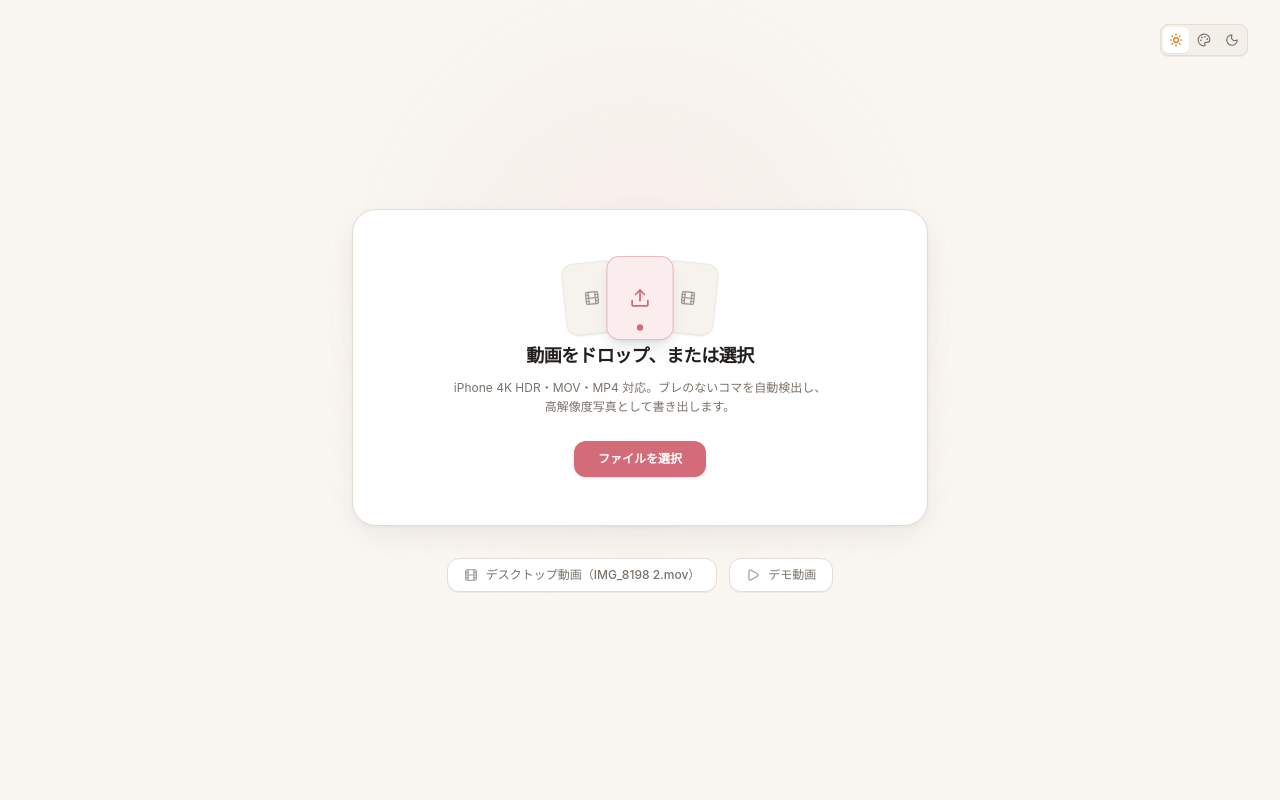
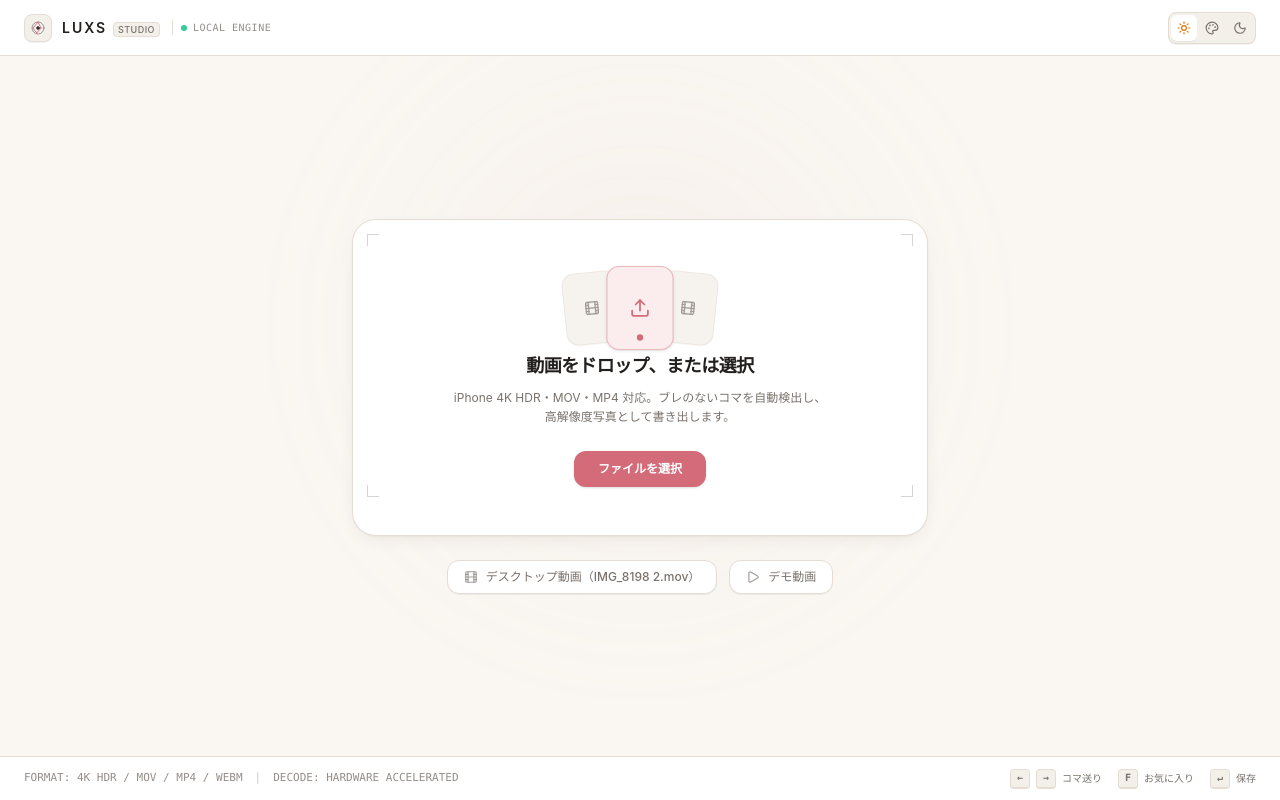
Before and after one commit to srtxx/luxs, a Next.js app: page / in a window 1280 px wide. Built offline with nearby package versions, Linux system fonts and the light colour scheme.

Commit message:
feat(ui): integrate permanent studio header, brand monogram, metrology readout, and viewfinder craft

```diff
--- a/src/app/globals.css
+++ b/src/app/globals.css
@@ -99,6 +99,39 @@ html, body {
   border: 1px solid var(--surface-border);
 }
 
+/* Tactile surface with subtle edge highlight */
+.tactile-surface {
+  box-shadow: inset 0 1px 0 rgba(255, 255, 255, 0.15), var(--elevation-card);
+}
+
+/* Tactile button with physical press feedback */
+.tactile-btn {
+  transition: transform 0.08s ease, background-color 0.15s ease, border-color 0.15s ease, box-shadow 0.15s ease;
+}
+
+.tactile-btn:active {
+  transform: scale(0.975);
+}
+
+/* Keyboard shortcut pill */
+.kbd-cap {
+  display: inline-flex;
+  align-items: center;
+  justify-content: center;
+  min-width: 1.25rem;
+  height: 1.25rem;
+  padding: 0 0.25rem;
+  font-family: ui-monospace, SFMono-Regular, Menlo, Monaco, Consolas, monospace;
+  font-size: 0.625rem;
+  font-weight: 600;
+  line-height: 1;
+  color: var(--foreground-muted);
+  background: var(--surface-subtle);
+  border: 1px solid var(--surface-border);
+  border-bottom-width: 2px;
+  border-radius: 0.25rem;
+}
+
 /* Minimalist scrollbars */
 ::-webkit-scrollbar {
   height: 4px;
--- a/src/app/page.tsx
+++ b/src/app/page.tsx
@@ -362,6 +362,9 @@ export default function Home() {
             theme={theme}
             onSelectTheme={handleSelectTheme}
             favoritedCount={favoritedIds.length}
+            currentTimestamp={currentFrame.timestamp}
+            currentIndex={currentIndex}
+            totalFrames={frames.length}
           />
 
           {/* Center Stage: Photo Canvas */}
--- a/src/components/EmptyVoid.tsx
+++ b/src/components/EmptyVoid.tsx
@@ -5,6 +5,8 @@ import { Upload, Film, Play, Sun, Palette, Moon } from 'lucide-react';
 import { generateSampleVideo } from '@/lib/sample-video';
 import { triggerHapticTick } from '@/lib/haptics';
 import { AppTheme } from './StudioHeader';
+
+import { LuxsBrand } from './LuxsBrand';
 
 interface EmptyVoidProps {
   onVideoSelected: (source: File | Blob | string, options: { intervalSeconds: number; maxFrames: number }) => void;
@@ -91,18 +93,14 @@ export const EmptyVoid: React.FC<EmptyVoidProps> = ({
   };
 
   return (
-    <div className="w-full h-full flex flex-col items-center justify-center p-6 sm:p-12 select-none relative overflow-hidden bg-[var(--background)] transition-colors duration-200">
-      {/* Subtle warm backlight glow */}
-      <div
-        className="absolute w-[500px] sm:w-[700px] h-[500px] sm:h-[700px] rounded-full blur-3xl opacity-30 pointer-events-none -top-20"
-        style={{
-          backgroundImage: `radial-gradient(circle, rgba(220, 160, 170, 0.4) 0%, rgba(200, 180, 160, 0.15) 50%, transparent 70%)`,
-        }}
-      />
+    <div className="w-full h-full flex flex-col justify-between select-none relative overflow-hidden bg-[var(--background)] transition-colors duration-200">
+      {/* 1. Permanent Studio Header */}
+      <header className="w-full h-14 px-4 sm:px-6 flex items-center justify-between border-b border-[var(--surface-border)] bg-[var(--surface)] z-30 shrink-0">
+        <LuxsBrand showStatus={true} />
 
-      {/* Top Bar Theme Switcher */}
+        {/* Top Right: Theme Switcher Segment */}
         {onSelectTheme && (
-        <div className="absolute top-5 right-5 sm:top-6 sm:right-8 z-20 flex items-center gap-0.5 bg-[var(--surface-subtle)] p-0.5 rounded-lg border border-[var(--surface-border)] shadow-2xs">
+          <div className="flex items-center gap-0.5 bg-[var(--surface-subtle)] p-0.5 rounded-lg border border-[var(--surface-border)] shadow-2xs">
             <button
               type="button"
               onClick={() => {
@@ -111,7 +109,7 @@ export const EmptyVoid: React.FC<EmptyVoidProps> = ({
               }}
               className={`p-1.5 rounded-md transition-all cursor-pointer ${
                 theme === 'luminous'
-                ? 'bg-[var(--surface)] text-amber-600 shadow-2xs'
+                  ? 'bg-[var(--surface)] text-amber-600 shadow-2xs font-medium'
                   : 'text-[var(--foreground-muted)] hover:text-[var(--foreground)]'
               }`}
               title="ルミナス（上品なウォームライト）"
@@ -126,7 +124,7 @@ export const EmptyVoid: React.FC<EmptyVoidProps> = ({
               }}
               className={`p-1.5 rounded-md transition-all cursor-pointer ${
                 theme === 'blush'
-                ? 'bg-[var(--surface)] text-rose-500 shadow-2xs'
+                  ? 'bg-[var(--surface)] text-rose-500 shadow-2xs font-medium'
                   : 'text-[var(--foreground-muted)] hover:text-[var(--foreground)]'
               }`}
               title="ブラッシュ（やわらかな血色ニュアンス）"
@@ -141,7 +139,7 @@ export const EmptyVoid: React.FC<EmptyVoidProps> = ({
               }}
               className={`p-1.5 rounded-md transition-all cursor-pointer ${
                 theme === 'noir'
-                ? 'bg-[var(--surface)] text-stone-300 shadow-2xs'
+                  ? 'bg-[var(--surface)] text-stone-300 shadow-2xs font-medium'
                   : 'text-[var(--foreground-muted)] hover:text-[var(--foreground)]'
               }`}
               title="ノワール（シックなスタジオダーク）"
@@ -150,6 +148,17 @@ export const EmptyVoid: React.FC<EmptyVoidProps> = ({
             </button>
           </div>
         )}
+      </header>
+
+      {/* 2. Main Workbench & Drop Stage */}
+      <div className="flex-1 w-full min-h-0 flex flex-col items-center justify-center p-4 sm:p-8 relative overflow-hidden">
+        {/* Subtle optical backlight glow */}
+        <div
+          className="absolute w-[500px] sm:w-[700px] h-[500px] sm:h-[700px] rounded-full blur-3xl opacity-25 pointer-events-none -top-20"
+          style={{
+            backgroundImage: `radial-gradient(circle, rgba(220, 160, 170, 0.35) 0%, rgba(200, 180, 160, 0.12) 50%, transparent 70%)`,
+          }}
+        />
 
         <input
           ref={fileInputRef}
@@ -160,28 +169,34 @@ export const EmptyVoid: React.FC<EmptyVoidProps> = ({
           disabled={isProcessing}
         />
 
-      {/* Main Studio Drop Surface */}
+        {/* Main Studio Drop Plate */}
         <div
           onDragOver={handleDragOver}
           onDragLeave={handleDragLeave}
           onDrop={handleDrop}
           onClick={() => !isProcessing && fileInputRef.current?.click()}
-        className={`w-full max-w-xl p-8 sm:p-12 rounded-3xl border transition-all duration-300 cursor-pointer flex flex-col items-center justify-center space-y-6 relative overflow-hidden studio-elevation bg-[var(--surface)] ${
+          className={`w-full max-w-xl p-8 sm:p-12 rounded-3xl border transition-all duration-300 cursor-pointer flex flex-col items-center justify-center space-y-6 relative overflow-hidden tactile-surface bg-[var(--surface)] ${
             isDragOver
-            ? 'border-[var(--accent-primary)] ring-2 ring-[var(--accent-primary)]/20 scale-[1.01]'
+              ? 'border-[var(--accent-primary)] ring-2 ring-[var(--accent-primary)]/20 scale-[1.008]'
               : 'border-[var(--surface-border)] hover:border-[var(--surface-border-strong)]'
           }`}
         >
-        {/* Visual Film Strip / Frame Stacking Cue */}
+          {/* Viewfinder Corner Brackets (Precision optical craft) */}
+          <div className="absolute top-3.5 left-3.5 w-3 h-3 border-t border-l border-[var(--foreground-muted)]/30 pointer-events-none" />
+          <div className="absolute top-3.5 right-3.5 w-3 h-3 border-t border-r border-[var(--foreground-muted)]/30 pointer-events-none" />
+          <div className="absolute bottom-3.5 left-3.5 w-3 h-3 border-b border-l border-[var(--foreground-muted)]/30 pointer-events-none" />
+          <div className="absolute bottom-3.5 right-3.5 w-3 h-3 border-b border-r border-[var(--foreground-muted)]/30 pointer-events-none" />
+
+          {/* Precision Film Strip Visual Cue */}
           <div className="flex items-center justify-center -space-x-3 mb-1">
-          <div className="w-14 h-18 rounded-xl bg-[var(--surface-subtle)] border border-[var(--surface-border)] shadow-sm -rotate-6 transform opacity-70 flex items-center justify-center">
+            <div className="w-14 h-18 rounded-xl bg-[var(--surface-subtle)] border border-[var(--surface-border)] shadow-2xs -rotate-6 transform opacity-70 flex items-center justify-center">
               <Film className="w-4 h-4 text-[var(--foreground-muted)]" />
             </div>
-          <div className="w-16 h-20 rounded-xl bg-[var(--accent-primary-subtle)] border border-[var(--accent-primary)]/40 shadow-lg rotate-0 z-10 scale-105 flex flex-col items-center justify-center relative">
+            <div className="w-16 h-20 rounded-xl bg-[var(--accent-primary-subtle)] border border-[var(--accent-primary)]/40 shadow-sm rotate-0 z-10 scale-105 flex flex-col items-center justify-center relative">
               <Upload className="w-5 h-5 text-[var(--accent-primary)]" />
               <div className="absolute bottom-2 w-1.5 h-1.5 rounded-full bg-[var(--accent-primary)] shadow-2xs" />
             </div>
-          <div className="w-14 h-18 rounded-xl bg-[var(--surface-subtle)] border border-[var(--surface-border)] shadow-sm rotate-6 transform opacity-70 flex items-center justify-center">
+            <div className="w-14 h-18 rounded-xl bg-[var(--surface-subtle)] border border-[var(--surface-border)] shadow-2xs rotate-6 transform opacity-70 flex items-center justify-center">
               <Film className="w-4 h-4 text-[var(--foreground-muted)]" />
             </div>
           </div>
@@ -205,19 +220,19 @@ export const EmptyVoid: React.FC<EmptyVoidProps> = ({
           {/* Primary Action Button */}
           <button
             type="button"
-          className="px-6 py-2.5 rounded-xl text-xs font-semibold text-white bg-[var(--accent-primary)] hover:bg-[var(--accent-primary-hover)] transition-all shadow-sm cursor-pointer active:scale-95"
+            className="px-6 py-2.5 rounded-xl text-xs font-semibold text-white bg-[var(--accent-primary)] hover:bg-[var(--accent-primary-hover)] tactile-btn shadow-sm cursor-pointer"
           >
             ファイルを選択
           </button>
         </div>
 
         {/* Direct Test Options */}
-      <div className="flex flex-wrap items-center justify-center gap-3 mt-8 z-10">
+        <div className="flex flex-wrap items-center justify-center gap-3 mt-6 z-10">
           <button
             type="button"
             onClick={handleDesktopDirectTest}
             disabled={isProcessing}
-          className="flex items-center gap-2 px-4 py-2 rounded-xl text-xs font-medium text-[var(--foreground-muted)] hover:text-[var(--foreground)] bg-[var(--surface)] hover:bg-[var(--surface-hover)] border border-[var(--surface-border)] transition-colors cursor-pointer shadow-2xs"
+            className="flex items-center gap-2 px-4 py-2 rounded-xl text-xs font-medium text-[var(--foreground-muted)] hover:text-[var(--foreground)] bg-[var(--surface)] hover:bg-[var(--surface-hover)] border border-[var(--surface-border)] tactile-btn cursor-pointer shadow-2xs"
           >
             <Film className="w-3.5 h-3.5 opacity-70" />
             <span>デスクトップ動画（IMG_8198 2.mov）</span>
@@ -227,12 +242,40 @@ export const EmptyVoid: React.FC<EmptyVoidProps> = ({
             type="button"
             onClick={handleSampleDemo}
             disabled={isProcessing || isGeneratingSample}
-          className="flex items-center gap-2 px-4 py-2 rounded-xl text-xs font-medium text-[var(--foreground-muted)] hover:text-[var(--foreground)] bg-[var(--surface)] hover:bg-[var(--surface-hover)] border border-[var(--surface-border)] transition-colors cursor-pointer shadow-2xs"
+            className="flex items-center gap-2 px-4 py-2 rounded-xl text-xs font-medium text-[var(--foreground-muted)] hover:text-[var(--foreground)] bg-[var(--surface)] hover:bg-[var(--surface-hover)] border border-[var(--surface-border)] tactile-btn cursor-pointer shadow-2xs"
           >
             <Play className="w-3.5 h-3.5 opacity-70" />
             <span>{isGeneratingSample ? '生成中...' : 'デモ動画'}</span>
           </button>
         </div>
       </div>
+
+      {/* 3. Studio Baseplate Footer (Instrument info & keyboard shortcuts) */}
+      <footer className="w-full h-11 px-4 sm:px-6 flex items-center justify-between border-t border-[var(--surface-border)] bg-[var(--surface)] text-[11px] text-[var(--foreground-muted)] z-20 shrink-0 font-mono">
+        {/* Left: Engine & Format spec */}
+        <div className="flex items-center gap-3">
+          <span className="opacity-80">FORMAT: 4K HDR / MOV / MP4 / WEBM</span>
+          <span className="hidden md:inline opacity-40">|</span>
+          <span className="hidden md:inline opacity-80">DECODE: HARDWARE ACCELERATED</span>
+        </div>
+
+        {/* Right: Tactile Keyboard Shortcut Plates */}
+        <div className="hidden sm:flex items-center gap-4 text-[10px]">
+          <span className="flex items-center gap-1.5">
+            <span className="kbd-cap">←</span>
+            <span className="kbd-cap">→</span>
+            <span>コマ送り</span>
+          </span>
+          <span className="flex items-center gap-1.5">
+            <span className="kbd-cap">F</span>
+            <span>お気に入り</span>
+          </span>
+          <span className="flex items-center gap-1.5">
+            <span className="kbd-cap">↵</span>
+            <span>保存</span>
+          </span>
+        </div>
+      </footer>
+    </div>
   );
 };
--- /dev/null
+++ b/src/components/LuxsBrand.tsx
@@ -0,0 +1,69 @@
+'use client';
+
+import React from 'react';
+
+interface LuxsBrandProps {
+  compact?: boolean;
+  className?: string;
+  showStatus?: boolean;
+}
+
+/**
+ * LUXS Studio Brand Symbol & Wordmark
+ * Precision-crafted optical aperture & prism geometry.
+ * Follows strict anti-AI-cliché and tactile craft design guidelines.
+ */
+export const LuxsBrand: React.FC<LuxsBrandProps> = ({
+  compact = false,
+  className = '',
+  showStatus = true,
+}) => {
+  return (
+    <div className={`flex items-center gap-2.5 select-none ${className}`}>
+      {/* Precision Optical Aperture Monogram */}
+      <div className="relative flex items-center justify-center w-7 h-7 rounded-lg bg-[var(--surface-subtle)] border border-[var(--surface-border)] shadow-2xs shrink-0">
+        <svg
+          viewBox="0 0 24 24"
+          fill="none"
+          stroke="currentColor"
+          strokeWidth="1.5"
+          strokeLinecap="round"
+          strokeLinejoin="round"
+          className="w-4 h-4 text-[var(--foreground)]"
+        >
+          {/* Outer Lens Ring */}
+          <circle cx="12" cy="12" r="9" className="opacity-40" />
+          {/* Internal Aperture Blades (Geometric Interlocking Lines) */}
+          <path d="M12 3 L16.5 12" className="opacity-90 stroke-[var(--accent-primary)]" />
+          <path d="M16.5 12 L10 19.5" className="opacity-90 stroke-[var(--accent-primary)]" />
+          <path d="M10 19.5 L4.5 12" className="opacity-90 stroke-[var(--accent-primary)]" />
+          <path d="M4.5 12 L12 3" className="opacity-90 stroke-[var(--accent-primary)]" />
+          {/* Center Sensor / Pupil */}
+          <circle cx="12" cy="12" r="2" className="fill-[var(--foreground)] opacity-90" />
+        </svg>
+      </div>
+
+      {/* Wordmark & Type */}
+      <div className="flex items-center gap-2">
+        <div className="flex items-baseline gap-1.5">
+          <span className="font-semibold text-xs sm:text-sm tracking-[0.14em] uppercase text-[var(--foreground)]">
+            LUXS
+          </span>
+          <span className="text-[9px] font-medium tracking-wider uppercase text-[var(--foreground-muted)] px-1 py-0.2 bg-[var(--surface-subtle)] border border-[var(--surface-border)] rounded">
+            STUDIO
+          </span>
+        </div>
+
+        {/* Engine Status Indicator (Non-compact only) */}
+        {!compact && showStatus && (
+          <div className="hidden sm:flex items-center gap-1.5 pl-2 ml-1 border-l border-[var(--surface-border)] text-[10px] text-[var(--foreground-muted)] font-mono">
+            <span className="relative flex h-1.5 w-1.5">
+              <span className="relative inline-flex rounded-full h-1.5 w-1.5 bg-emerald-500/80" />
+            </span>
+            <span className="tracking-wider uppercase opacity-80">LOCAL ENGINE</span>
+          </div>
+        )}
+      </div>
+    </div>
+  );
+};
--- a/src/components/ToneToolbar.tsx
+++ b/src/components/ToneToolbar.tsx
@@ -174,7 +174,7 @@ export const ToneToolbar: React.FC<ToneToolbarProps> = ({
                 key={tone.id}
                 type="button"
                 onClick={() => handleToneClick(tone.id)}
-                className={`flex items-center gap-2 px-3 py-1.5 rounded-lg text-xs font-medium transition-all cursor-pointer shrink-0 border ${
+                className={`flex items-center gap-2 px-3 py-1.5 rounded-lg text-xs font-medium transition-all cursor-pointer shrink-0 border tactile-btn ${
                   isSelected
                     ? 'bg-[var(--surface)] text-[var(--foreground)] border-[var(--accent-primary)] shadow-xs ring-1 ring-[var(--accent-primary)]/30'
                     : 'bg-[var(--surface-subtle)] text-[var(--foreground-muted)] hover:text-[var(--foreground)] hover:bg-[var(--surface-hover)] border-[var(--surface-border)]'
@@ -192,7 +192,7 @@ export const ToneToolbar: React.FC<ToneToolbarProps> = ({
         <button
           type="button"
           onClick={onOpenPrintModal}
-          className="flex items-center gap-1.5 px-3 py-1.5 rounded-lg text-xs font-medium text-[var(--foreground-muted)] hover:text-[var(--foreground)] bg-[var(--surface)] hover:bg-[var(--surface-hover)] border border-[var(--surface-border)] transition-colors cursor-pointer shrink-0 shadow-xs"
+          className="flex items-center gap-1.5 px-3 py-1.5 rounded-lg text-xs font-medium text-[var(--foreground-muted)] hover:text-[var(--foreground)] bg-[var(--surface)] hover:bg-[var(--surface-hover)] border border-[var(--surface-border)] tactile-btn cursor-pointer shrink-0 shadow-xs"
           title="アクリルブロックやカードとしてプリント注文"
         >
           <Package className="w-3.5 h-3.5 opacity-70" />
```
Also changed, not shown: src/components/ProcessingProgress.tsx (+6 -3 lines), src/components/StudioCanvas.tsx (+10 -4 lines), src/components/StudioHeader.tsx (+44 -15 lines), src/components/TactileScrubber.tsx (+9 -3 lines). Lines whose indentation alone changed are shown as unchanged.
